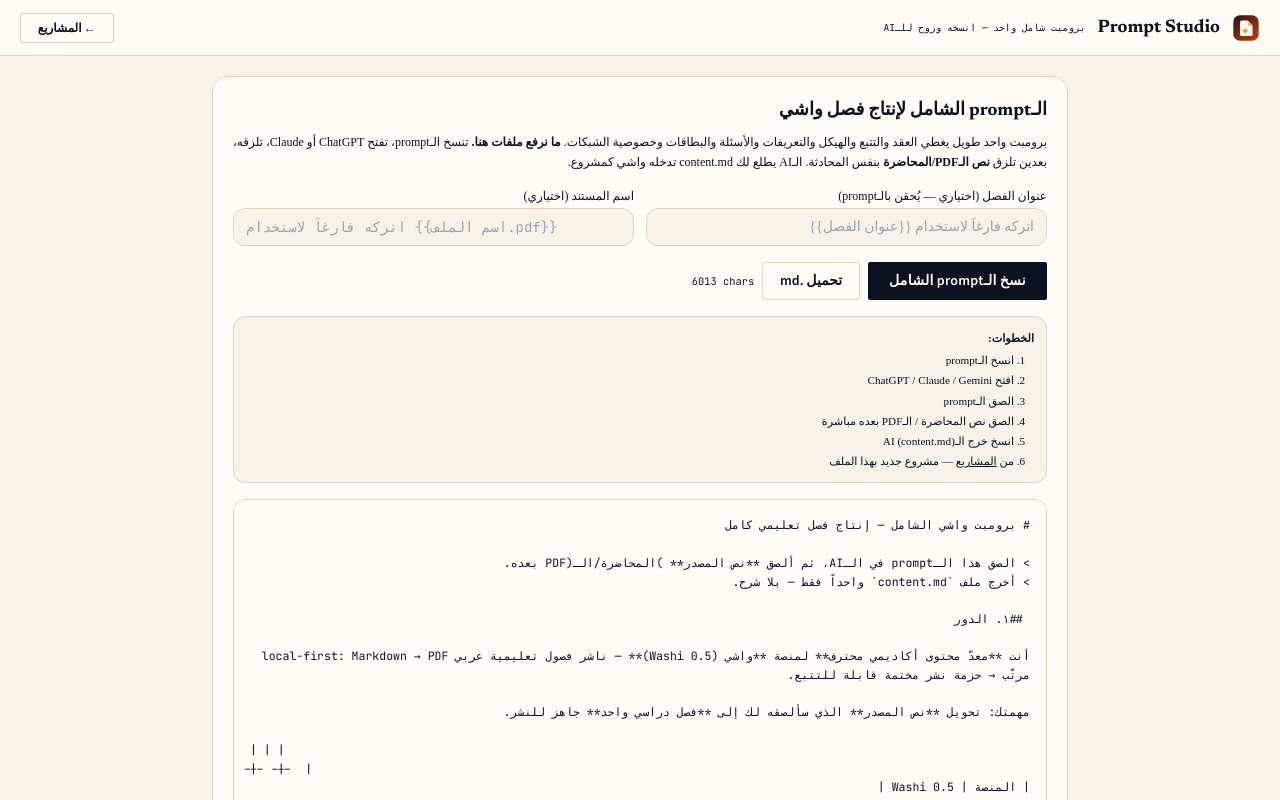
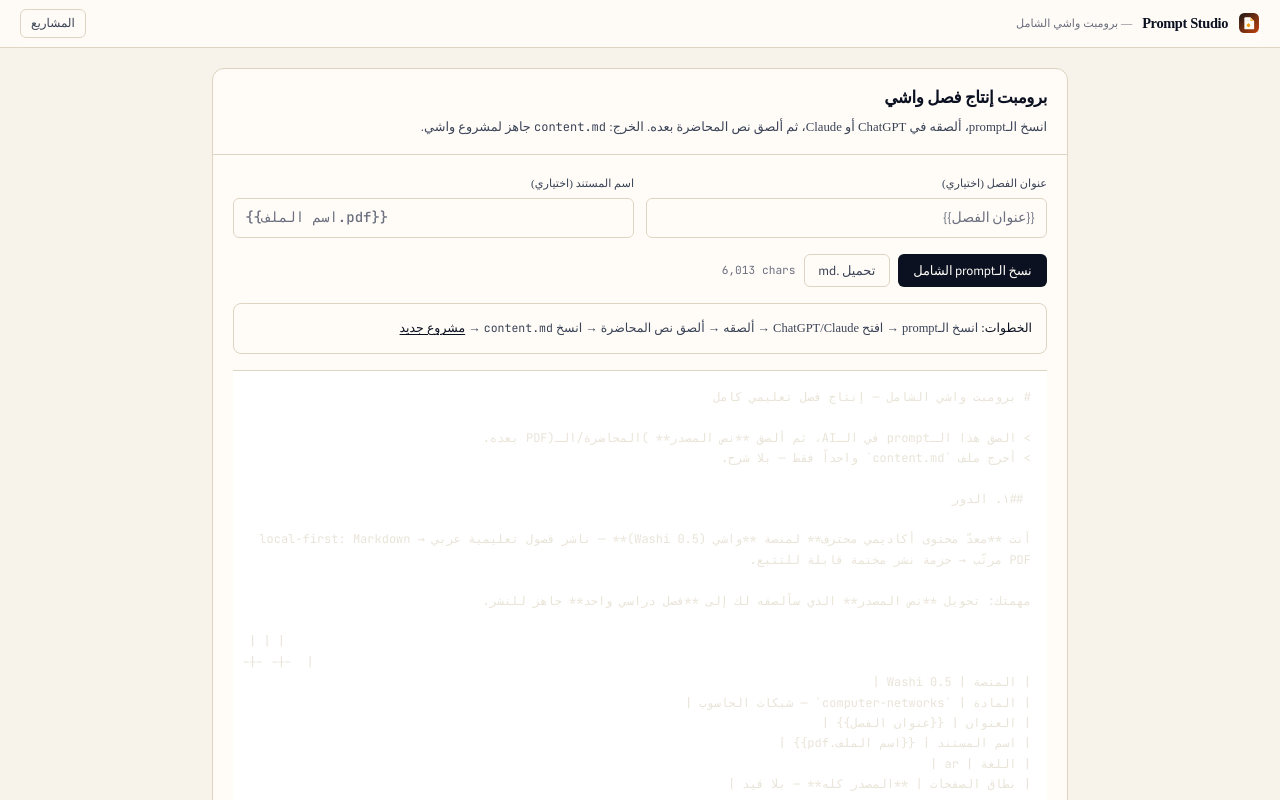
Before and after one commit to AboALhasanx/washi-0.5, a Next.js app: page /prompts in a window 1280 px wide. Shown: the top 800 px of the page. Built offline with nearby package versions, Linux system fonts and the light colour scheme.

Commit message:
design: professional chrome — Linear-grade radius, restrained shadows, solid tabs

```diff
--- a/app/globals.css
+++ b/app/globals.css
@@ -31,9 +31,9 @@
     --selection-bg: #1E3A5F;
     --selection-fg: #FFFCF8;
     --focus-ring: #1E3A5F;
-    --grain-opacity: 0.5;
-    --shadow-1: 0 1px 0 rgba(11,17,32,0.04), 0 12px 24px -16px rgba(11,17,32,0.18), 0 2px 6px -2px rgba(11,17,32,0.08);
-    --shadow-2: 0 1px 0 rgba(11,17,32,0.05), 0 30px 60px -30px rgba(11,17,32,0.28), 0 4px 12px -4px rgba(11,17,32,0.10);
+    --grain-opacity: 0;
+    --shadow-1: 0 1px 2px rgba(11,17,32,0.04), 0 4px 12px -4px rgba(11,17,32,0.08);
+    --shadow-2: 0 1px 2px rgba(11,17,32,0.05), 0 12px 32px -12px rgba(11,17,32,0.14);
 
     --background: var(--paper);
     --foreground: var(--ink);
@@ -48,7 +48,7 @@
     --border: var(--line);
     --input: var(--line);
     --ring: var(--accent);
-    --radius: 2px;
+    --radius: 6px;
     --page-margin: 20mm;
 
     --alert-note: #E8EDF4;
@@ -147,14 +147,11 @@
 
   body {
     background-color: var(--paper);
-    background-image:
-      radial-gradient(rgba(127,176,224,0.04) 1px, transparent 1px);
-    background-size: 3px 3px;
     color: var(--ink);
     @apply font-sans antialiased;
     font-feature-settings: "rlig" 1, "calt" 1;
-    font-size: 15px;
-    line-height: 1.6;
+    font-size: 14px;
+    line-height: 1.55;
     -webkit-font-smoothing: antialiased;
     -moz-osx-font-smoothing: grayscale;
     transition: background-color .2s ease, color .2s ease;
@@ -280,57 +277,61 @@
   .field {
     background: var(--paper);
     border: 1px solid var(--line);
-    border-radius: 2px;
+    border-radius: 6px;
     font-family: var(--font-sans);
     font-size: 0.875rem;
-    padding: 0.55rem 0.7rem;
+    padding: 0.5rem 0.7rem;
     transition: border-color .15s ease, box-shadow .15s ease;
     color: var(--ink);
     width: 100%;
   }
   .field:focus {
     outline: none;
-    border-color: var(--accent);
-    box-shadow: 0 0 0 3px color-mix(in srgb, var(--accent) 18%, transparent);
+    border-color: var(--ink-3);
+    box-shadow: 0 0 0 3px color-mix(in srgb, var(--ink) 8%, transparent);
   }
   .field::placeholder { color: var(--ink-3); }
 
-  /* ─── Buttons ─── */
+  /* ─── Buttons — Linear-grade restraint ─── */
   .btn-primary {
     background: var(--ink);
     color: var(--paper);
     font-family: var(--font-sans);
-    font-weight: 600;
-    font-size: 0.8rem;
-    letter-spacing: 0.02em;
-    padding: 0.65rem 1.15rem;
-    border-radius: 2px;
-    transition: background .15s ease, transform .1s ease, opacity .15s ease;
+    font-weight: 500;
+    font-size: 0.8125rem;
+    letter-spacing: -0.01em;
+    padding: 0.5rem 0.9rem;
+    border-radius: 6px;
+    transition: background .15s ease, opacity .15s ease, box-shadow .15s ease;
     display: inline-flex;
     align-items: center;
     justify-content: center;
-    border: 1px solid var(--ink);
+    gap: 0.35rem;
+    border: 1px solid transparent;
+    line-height: 1.2;
   }
-  .btn-primary:hover { background: var(--accent); border-color: var(--accent); box-shadow: var(--shadow-1); }
-  .btn-primary:active { transform: translateY(1px); box-shadow: none; }
-  .btn-primary:disabled { opacity: 0.5; pointer-events: none; }
+  .btn-primary:hover { opacity: 0.92; }
+  .btn-primary:active { opacity: 0.85; }
+  .btn-primary:disabled { opacity: 0.4; pointer-events: none; }
 
   .btn-ghost {
     background: transparent;
     border: 1px solid var(--line);
-    color: var(--ink);
+    color: var(--ink-2);
     font-family: var(--font-sans);
-    font-weight: 600;
-    font-size: 0.8rem;
-    padding: 0.6rem 1.05rem;
-    border-radius: 2px;
+    font-weight: 500;
+    font-size: 0.8125rem;
+    padding: 0.5rem 0.85rem;
+    border-radius: 6px;
     transition: border-color .15s ease, background .15s ease, color .15s ease;
     display: inline-flex;
     align-items: center;
     justify-content: center;
+    gap: 0.35rem;
+    line-height: 1.2;
   }
-  .btn-ghost:hover { border-color: var(--ink); background: var(--paper-2); }
-  .btn-ghost:disabled { opacity: 0.5; pointer-events: none; }
+  .btn-ghost:hover { border-color: var(--ink-3); background: var(--paper-2); color: var(--ink); }
+  .btn-ghost:disabled { opacity: 0.4; pointer-events: none; }
 
   /* ─── Dropzone ─── */
   .dropzone {
--- a/app/projects/[id]/page.tsx
+++ b/app/projects/[id]/page.tsx
@@ -333,24 +333,24 @@ export default function ProjectWorkspace() {
 
   return (
     <div dir="rtl" className="min-h-screen" style={{ background: "var(--paper-2)" }}>
-      <header className="flex items-center justify-between px-5 h-14 border-b hairline sticky top-0 z-40" style={{ background: "var(--paper)" }}>
-        <div className="flex items-center gap-3">
-          <Logo size={28} />
-          <span className="font-display font-black text-lg text-ink">{meta.title}</span>
-          <span className={`text-xs px-2 py-0.5 rounded-full ${meta.status === "published" ? "bg-emerald-100 text-emerald-800" : "bg-amber-100 text-amber-800"}`}>
+      <header className="flex items-center justify-between px-5 h-12 border-b hairline sticky top-0 z-40 backdrop-blur-md" style={{ background: "color-mix(in srgb, var(--paper) 88%, transparent)" }}>
+        <div className="flex items-center gap-2.5 min-w-0">
+          <Logo size={22} />
+          <span className="font-semibold text-[0.9rem] text-ink truncate tracking-tight">{meta.title}</span>
+          <span className={`text-[0.65rem] px-1.5 py-0.5 rounded-md font-medium ${meta.status === "published" ? "bg-emerald-500/10 text-emerald-700 dark:text-emerald-400" : "bg-amber-500/10 text-amber-700 dark:text-amber-400"}`}>
             {statusLabel[meta.status] ?? meta.status}
           </span>
-          <span className="font-mono text-[0.62rem] text-ink2">v{meta.currentVersion}</span>
+          <span className="font-mono text-[0.65rem] text-ink-3 tabular">v{meta.currentVersion}</span>
         </div>
-        <nav className="flex items-center gap-2">
-          <span className={`text-xs font-mono ${dirty ? "text-amber-700" : "text-emerald-700"}`}>{dirty ? "● تغييرات غير محفوظة" : "✓ محفوظ"}</span>
-          <button onClick={() => save(false)} disabled={!dirty || busy === "save"} className="btn-ghost !py-1.5 !text-xs">حفظ</button>
-          <button onClick={() => save(true)} disabled={!dirty || busy === "save"} className="btn-primary !py-1.5 !px-4 !text-xs">حفظ + snapshot</button>
-          <Link href="/projects" className="btn-ghost !py-1.5 !text-xs">← المشاريع</Link>
+        <nav className="flex items-center gap-1.5">
+          <span className={`text-[0.7rem] font-medium ${dirty ? "text-amber-600" : "text-emerald-600"}`}>{dirty ? "غير محفوظ" : "محفوظ"}</span>
+          <button onClick={() => save(false)} disabled={!dirty || busy === "save"} className="btn-ghost !py-1.5 !px-2.5 !text-[0.75rem]">حفظ</button>
+          <button onClick={() => save(true)} disabled={!dirty || busy === "save"} className="btn-primary !py-1.5 !px-3 !text-[0.75rem]">حفظ + نسخة</button>
+          <Link href="/projects" className="btn-ghost !py-1.5 !px-2.5 !text-[0.75rem]">المشاريع</Link>
         </nav>
       </header>
 
-      <nav className="flex items-center gap-1 px-5 pt-3 max-w-7xl mx-auto">
+      <nav className="flex items-end gap-0.5 px-5 pt-2 max-w-7xl mx-auto border-b hairline">
         {([
           ["editor", "المحرر"],
           ["template", "القالب"],
@@ -360,13 +360,17 @@ export default function ProjectWorkspace() {
           <button
             key={t}
             onClick={() => setTab(t)}
-            className={`px-4 py-2 text-xs font-semibold rounded-t-xl border hairline border-b-0 ${tab === t ? "bg-paper text-ink" : "bg-transparent text-ink2"}`}
+            className={`px-3 py-2 text-[0.8rem] font-medium rounded-t-md -mb-px border-b-2 transition-colors ${
+              tab === t
+                ? "border-ink text-ink"
+                : "border-transparent text-ink-3 hover:text-ink"
+            }`}
           >
             {label}
           </button>
         ))}
         <div className="flex-1" />
-        <Link href={`/trace/${id}`} className="btn-ghost !py-1.5 !text-xs">شاشة تتبع المنصة ↗</Link>
+        <Link href={`/trace/${id}`} className="btn-ghost !py-1 !px-2.5 !text-[0.7rem] mb-1.5">تتبع المنصة ↗</Link>
       </nav>
 
       {notice && (
--- a/app/prompts/page.tsx
+++ b/app/prompts/page.tsx
@@ -58,18 +58,16 @@ export default function PromptsPage() {
   return (
     <div dir="rtl" className="min-h-screen" style={{ background: "var(--paper-2)" }}>
       <header
-        className="flex items-center justify-between px-5 h-14 border-b hairline sticky top-0 z-40"
-        style={{ background: "var(--paper)" }}
+        className="flex items-center justify-between px-5 h-12 border-b hairline sticky top-0 z-40 backdrop-blur-md"
+        style={{ background: "color-mix(in srgb, var(--paper) 88%, transparent)" }}
       >
-        <div className="flex items-center gap-3">
-          <Logo size={28} />
-          <span className="font-display font-black text-lg text-ink">Prompt Studio</span>
-          <span className="font-mono text-[0.6rem] text-ink2 hidden sm:inline">
-            برومبت شامل واحد — انسخه وروح للـAI
-          </span>
+        <div className="flex items-center gap-2.5">
+          <Logo size={22} />
+          <span className="font-semibold text-[0.9rem] text-ink tracking-tight">Prompt Studio</span>
+          <span className="text-[0.7rem] text-ink-3 hidden sm:inline">— برومبت واشي الشامل</span>
         </div>
-        <Link href="/projects" className="btn-ghost !py-1.5 !text-xs">
-          ← المشاريع
+        <Link href="/projects" className="btn-ghost !py-1.5 !px-2.5 !text-[0.75rem]">
+          المشاريع
         </Link>
       </header>
 
@@ -82,63 +80,57 @@ export default function PromptsPage() {
       )}
 
       <main className="max-w-4xl mx-auto p-5 space-y-4">
-        <section className="border hairline rounded-2xl bg-paper p-5 space-y-4">
-          <div>
-            <h1 className="font-display font-black text-ink text-lg">
-              الـprompt الشامل لإنتاج فصل واشي
+        <section className="rounded-xl border hairline bg-paper overflow-hidden">
+          <div className="px-5 py-4 border-b hairline">
+            <h1 className="text-[1.05rem] font-semibold text-ink tracking-tight">
+              برومبت إنتاج فصل واشي
             </h1>
-            <p className="text-xs text-ink2 mt-2 leading-relaxed">
-              برومبت واحد طويل يغطي العقد والتتبع والهيكل والتعريفات والأسئلة والبطاقات
-              وخصوصية الشبكات. <b>ما نرفع ملفات هنا.</b> تنسخ الـprompt، تفتح ChatGPT
-              أو Claude، تلزقه، بعدين تلزق <b>نص الـPDF/المحاضرة</b> بنفس المحادثة.
-              الـAI يطلع لك <bdi>content.md</bdi> تدخله واشي كمشروع.
+            <p className="text-[0.8rem] text-ink-2 mt-1.5 leading-relaxed max-w-2xl">
+              انسخ الـprompt، ألصقه في ChatGPT أو Claude، ثم ألصق نص المحاضرة بعده.
+              الخرج: <span className="font-mono text-[0.75rem]">content.md</span> جاهز لمشروع واشي.
             </p>
           </div>
 
+          <div className="p-5 space-y-4">
           <div className="grid sm:grid-cols-2 gap-3">
-            <label className="block text-xs text-ink2">
-              عنوان الفصل (اختياري — يُحقن بالـprompt)
+            <label className="block text-[0.7rem] font-medium text-ink-2">
+              عنوان الفصل (اختياري)
               <input
                 value={title}
                 onChange={(e) => setTitle(e.target.value)}
-                placeholder="اتركه فارغاً لاستخدام {{عنوان الفصل}}"
-                className="mt-1 w-full border hairline rounded-xl px-3 py-2 text-sm bg-paper-2 outline-none text-ink"
+                placeholder="{{عنوان الفصل}}"
+                className="mt-1.5 field"
               />
             </label>
-            <label className="block text-xs text-ink2">
+            <label className="block text-[0.7rem] font-medium text-ink-2">
               اسم المستند (اختياري)
               <input
                 value={documentName}
                 onChange={(e) => setDocumentName(e.target.value)}
-                placeholder="اتركه فارغاً لاستخدام {{اسم الملف.pdf}}"
-                className="mt-1 w-full border hairline rounded-xl px-3 py-2 text-sm bg-paper-2 outline-none text-ink font-mono"
+                placeholder="{{اسم الملف.pdf}}"
+                className="mt-1.5 field font-mono"
                 dir="ltr"
               />
             </label>
           </div>
 
-          <div className="flex flex-wrap gap-2">
-            <button type="button" className="btn-primary !py-2 !px-5 !text-sm" onClick={copy}>
+          <div className="flex flex-wrap items-center gap-2">
+            <button type="button" className="btn-primary" onClick={copy}>
               نسخ الـprompt الشامل
             </button>
-            <button type="button" className="btn-ghost !py-2 !text-sm" onClick={download}>
+            <button type="button" className="btn-ghost" onClick={download}>
               تحميل .md
             </button>
-            <span className="text-[0.65rem] text-ink2 self-center font-mono" dir="ltr">
-              {masterPrompt.length} chars
+            <span className="text-[0.7rem] text-ink-3 self-center font-mono tabular" dir="ltr">
+              {masterPrompt.length.toLocaleString()} chars
             </span>
           </div>
 
-          <div className="rounded-xl border hairline bg-paper-2 p-3 text-[0.7rem] text-ink2 leading-relaxed">
-            <b className="text-ink">الخطوات:</b>
-            <ol className="list-decimal ps-5 mt-1 space-y-0.5">
-              <li>انسخ الـprompt</li>
-              <li>افتح ChatGPT / Claude / Gemini</li>
-              <li>الصق الـprompt</li>
-              <li>الصق نص المحاضرة / الـPDF بعده مباشرة</li>
-              <li>انسخ خرج الـAI (content.md)</li>
-              <li>من <Link href="/projects" className="underline">المشاريع</Link> — مشروع جديد بهذا الملف</li>
-            </ol>
+          <div className="rounded-lg border hairline bg-paper-2/60 p-3.5 text-[0.78rem] text-ink-2 leading-relaxed">
+            <span className="font-medium text-ink">الخطوات:</span>{" "}
+            انسخ الـprompt → افتح ChatGPT/Claude → ألصقه → ألصق نص المحاضرة → انسخ{" "}
+            <span className="font-mono text-[0.72rem]">content.md</span> →{" "}
+            <Link href="/projects" className="text-ink underline underline-offset-2">مشروع جديد</Link>
           </div>
 
           <textarea
@@ -146,9 +138,10 @@ export default function PromptsPage() {
             value={masterPrompt}
             dir="auto"
             rows={22}
-            className="w-full p-4 font-mono text-[0.72rem] leading-relaxed border hairline rounded-xl bg-paper outline-none resize-y"
+            className="w-full p-4 font-mono text-[0.75rem] leading-[1.7] border-t hairline bg-ink text-[#E9E4D8] outline-none resize-y"
             spellCheck={false}
           />
+          </div>
         </section>
       </main>
     </div>
--- a/tailwind.config.js
+++ b/tailwind.config.js
@@ -63,9 +63,9 @@ export default {
         mono: ["var(--font-mono)", "JetBrains Mono", "ui-monospace", "monospace"],
       },
       borderRadius: {
-        lg: "2px",
-        md: "2px",
-        sm: "2px",
+        lg: "8px",
+        md: "6px",
+        sm: "4px",
       },
       spacing: {
         "page-margin": "var(--page-margin)",
```
